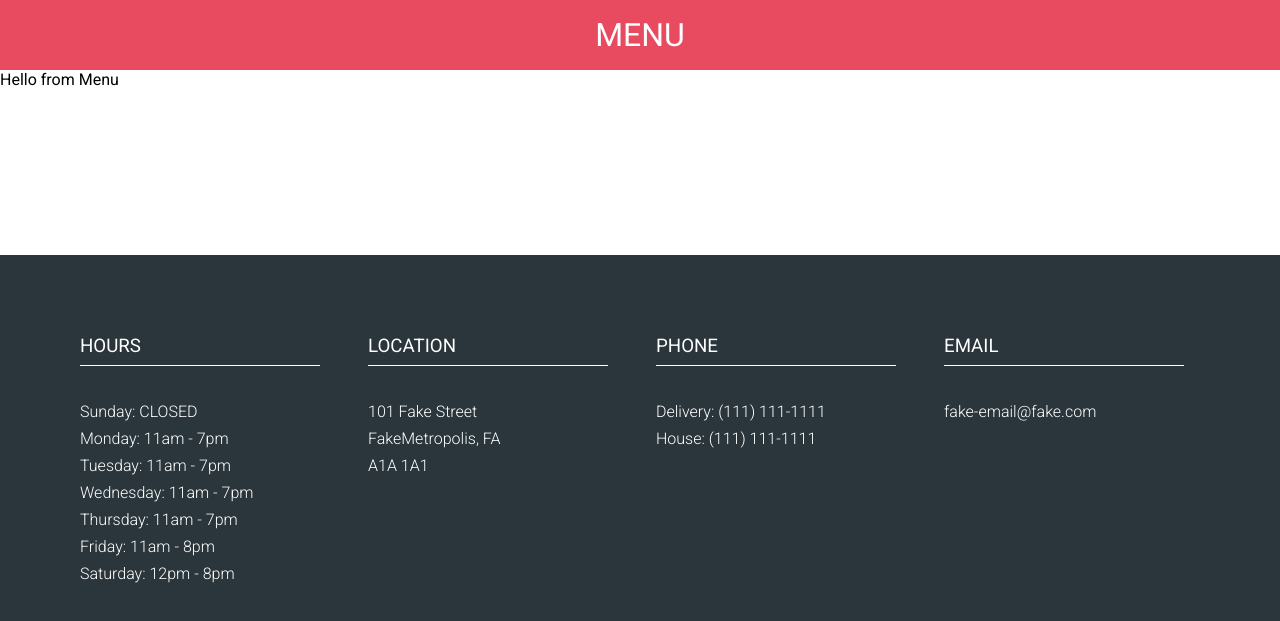
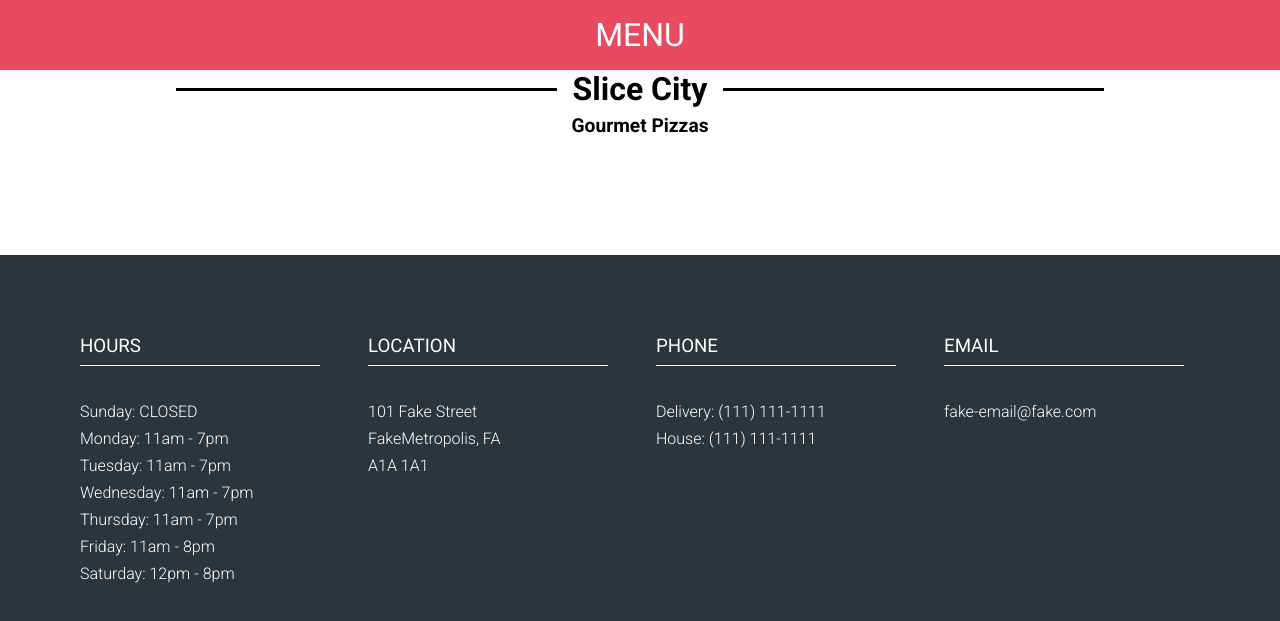
Before and after one commit to gillescj/pizzeria, a Gatsby site: page /menu in a window 1280 px wide. Shown: the part 133-754 px from the top of the page. Built offline with nearby package versions, Linux system fonts and the light colour scheme; Gatsby itself is replaced by a stand-in of ours.

Commit message:
Add MenuSection component

```diff
--- a/src/pages/menu.js
+++ b/src/pages/menu.js
@@ -2,16 +2,21 @@ import React from 'react';
 import styled from 'styled-components';
 import Layout from 'src/components/Layout';
 import PageHeader from 'src/components/PageHeader';
+import MenuSection from '../components/MenuSection';
 
 const Container = styled.div`
     display: grid;
+    grid-template-columns: minmax(1rem, 60rem);
+    justify-content: center;
 `;
 
 const Menu = () => {
     return (
         <Layout padding="0" maxWidth="100%">
             <PageHeader pageName="Menu" />
-            <Container>Hello from Menu</Container>
+            <Container>
+                <MenuSection />
+            </Container>
         </Layout>
     );
 };
```
